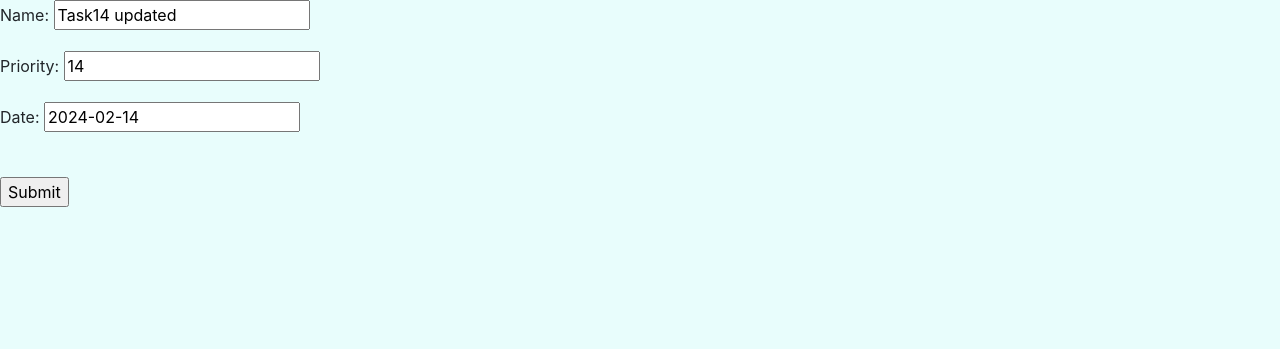
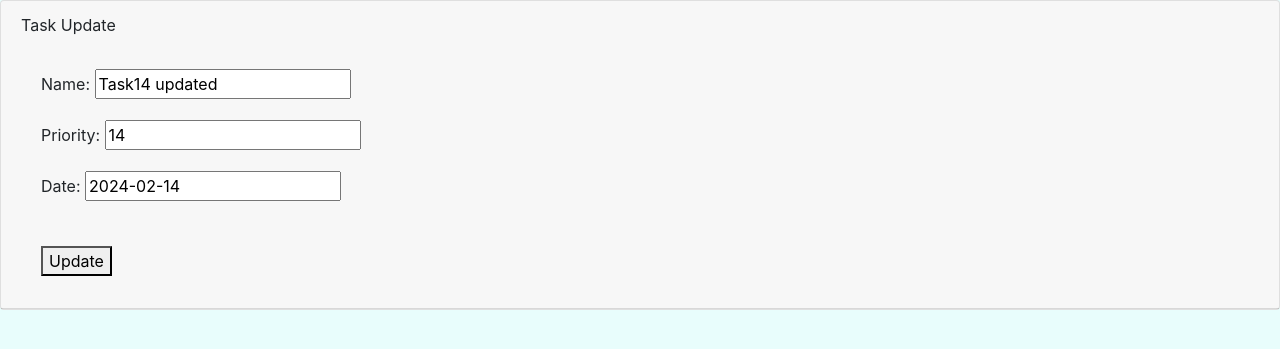
Before and after one commit to divyasunil/todolist, a Django app: page /update/14/ in a window 1280 px wide. Shown: the part 56-405 px from the top of the page. Run offline with Django 5.2, Linux system fonts and the light colour scheme; data comes from the database, SQL or seed files in the repository; both versions use the stored data as it was after the commit.

Commit message:
todolist

```diff
--- a/templates/delete.html
+++ b/templates/delete.html
@@ -4,6 +4,8 @@
 <form method="POST">
     {% csrf_token %}
     <p>Are you sure this task is done?</p>
-    <input type="submit">
+    <button type="submit">Confirm</button>
+<!--    <input type="submit">-->
+    <a class="link-primary" href="{% url 'todoapp:vhome' %}">Back to Home</a>
 </form>
 {% endblock %}
--- a/templates/details.html
+++ b/templates/details.html
@@ -11,4 +11,5 @@
         {% endfor %}
     </div>
 </div>
+
 {% endblock %}
--- a/templates/home.html
+++ b/templates/home.html
@@ -38,8 +38,13 @@
                 <h5 class="card-title">{{i.name}}</h5>
                 <p class="card-text">{{i.priority}}</p>
                 <p class="card-text">{{i.date}}</p>
+
+                <a class="btn btn-success" href="{% url 'todoapp:vdetail' i.id %}">Details</a>
+
                 <a class="btn btn-success" href="{% url 'todoapp:update' i.id %}">Update</a>
                 <a class="btn btn-danger" href="{% url 'todoapp:delete' i.id %}">Done</a>
+<!--                <a class="btn btn-success" href="{% url 'todoapp:vupdate' i.id %}">Update</a>-->
+<!--                <a class="btn btn-danger" href="{% url 'todoapp:vdelete' i.id %}">Done</a>-->
               </div>
             </div>
             <br/>
--- a/templates/update.html
+++ b/templates/update.html
@@ -1,9 +1,24 @@
 {% extends 'base.html' %}
 
 {% block body %}
-<form method="POST" enctype="multipart/form-data">
-    {% csrf_token %}
-    {{form.as_p}}<br/>
-    <input type="submit">
-</form>
+<!--<form method="POST" enctype="multipart/form-data">-->
+<!--    {% csrf_token %}-->
+<!--    {{form.as_p}}<br/>-->
+<!--    <input type="submit">-->
+<!--</form>-->
+
+<div class="card">
+    <div class="card-header">
+        <div class="card-title">
+            Task Update
+        </div>
+        <div class="card-body">
+            <form method="POST" enctype="multipart/form-data">
+                {% csrf_token %}
+                {{form.as_p}}<br/>
+                <button type="submit">Update</button>
+            </form>
+        </div>
+    </div>
+</div>
 {% endblock %}
--- a/todoapp/urls.py
+++ b/todoapp/urls.py
@@ -8,5 +8,10 @@ urlpatterns = [
     # path('details', views.details, name='details'),
     # path('add/', views.add_movie, name='add_movie'),
     path('update/<int:id>/', views.update, name='update'),
+    # Generic View Links
+    path('vhome/', views.Tasklistview.as_view(), name='vhome'),
+    path('vdetail/<int:pk>/', views.TaskDetailView.as_view(), name='vdetail'),
+    path('vupdate/<int:pk>/', views.TaskUpdateView.as_view(), name='vupdate'),
+    path('vdelete/<int:pk>/', views.TaskDeleteView.as_view(), name='vdelete'),
 
 ]
--- a/todoapp/views.py
+++ b/todoapp/views.py
@@ -1,7 +1,41 @@
 from django.shortcuts import render, redirect
+from django.urls import reverse_lazy
 
 from .forms import TaskForm
 from .models import Task
+
+from django.views.generic import ListView
+from django.views.generic.detail import DetailView
+from django.views.generic.edit import UpdateView, DeleteView
+
+
+# //Generic Views
+class Tasklistview(ListView):
+    model = Task
+    template_name = 'home.html'
+    context_object_name = 'taskdetails'
+
+
+class TaskDetailView(DetailView):
+    model = Task
+    template_name = 'detail.html'
+    context_object_name = 'task'
+
+
+class TaskUpdateView(UpdateView):
+    model = Task
+    template_name = 'update.html'
+    context_object_name = 'task'
+    fields = ('name', 'priority', 'date')
+
+    def get_success_url(self):
+        return reverse_lazy('todoapp:vdetail', kwargs={'pk': self.object.id})
+
+
+class TaskDeleteView(DeleteView):
+    model = Task
+    template_name = 'delete.html'
+    success_url = reverse_lazy('todoapp:vhome')
 
 
 # Create your views here.
```
Also changed, not shown: templates/detail.html (added, +16 -0 lines), templates/index.html (deleted, +0 -28 lines), db.sqlite3.
